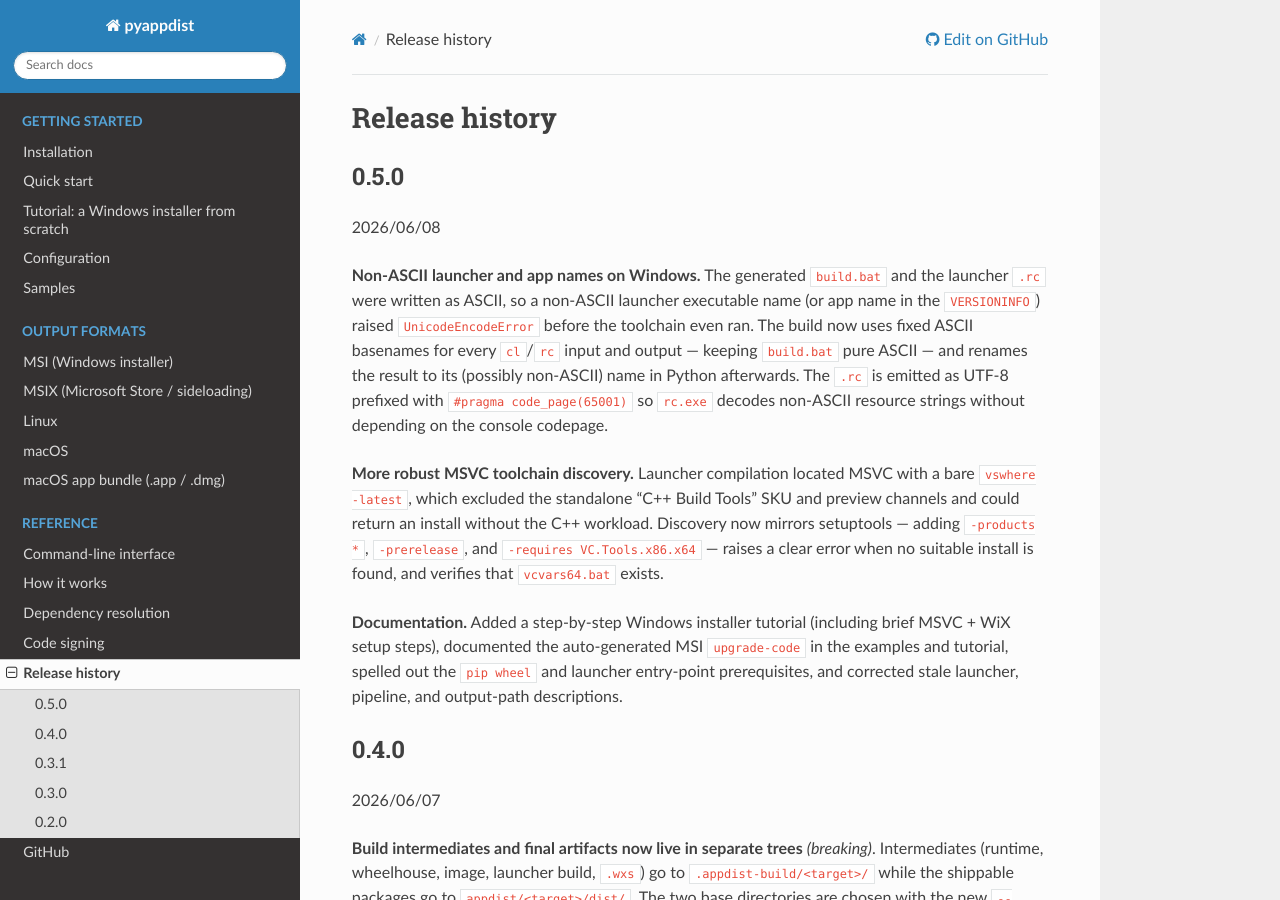
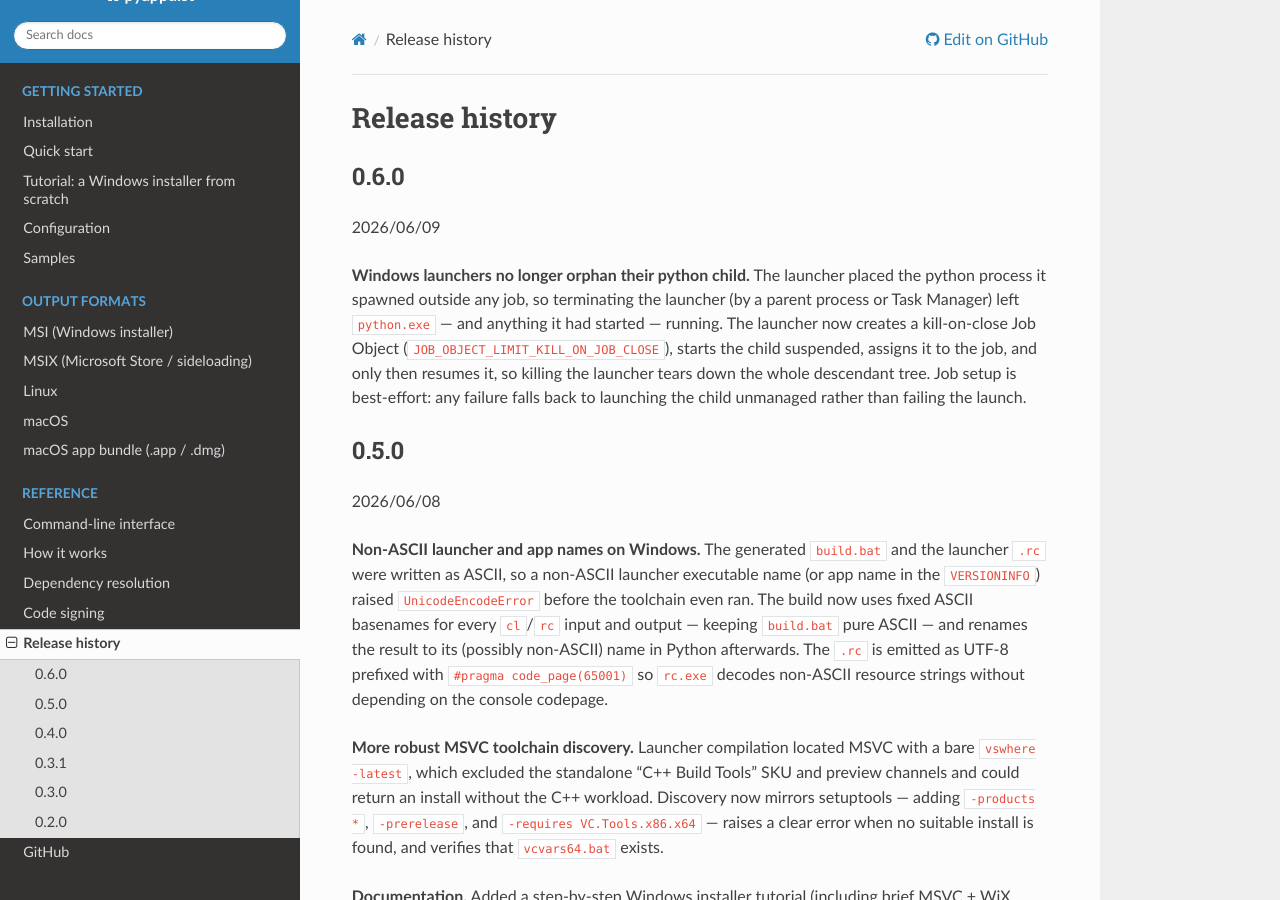
Before and after one commit to atsuoishimoto/pyappdist, a Sphinx documentation site: the page built from docs/history.rst, in a window 1280 px wide and 900 px high. Built offline with Sphinx 7.4.7 and the Read the Docs theme 3.1.0, drawn with Linux system fonts in a browser that asks for light colours.

Commit message:
bump version

```diff
--- a/docs/history.rst
+++ b/docs/history.rst
@@ -1,5 +1,19 @@
 Release history
 ===============
+
+0.6.0
+-----
+
+2026/06/09
+
+**Windows launchers no longer orphan their python child.** The launcher placed
+the python process it spawned outside any job, so terminating the launcher (by a
+parent process or Task Manager) left ``python.exe`` — and anything it had started
+— running. The launcher now creates a kill-on-close Job Object
+(``JOB_OBJECT_LIMIT_KILL_ON_JOB_CLOSE``), starts the child suspended, assigns it
+to the job, and only then resumes it, so killing the launcher tears down the
+whole descendant tree. Job setup is best-effort: any failure falls back to
+launching the child unmanaged rather than failing the launch.
 
 0.5.0
 -----
--- a/pyproject.toml
+++ b/pyproject.toml
@@ -1,6 +1,6 @@
 [project]
 name = "pyappdist"
-version = "0.5.0"
+version = "0.6.0"
 description = "Turn a Python app into a native installer (Windows MSI/MSIX, Linux, macOS)"
 readme = "README.md"
 requires-python = ">=3.11"
```
